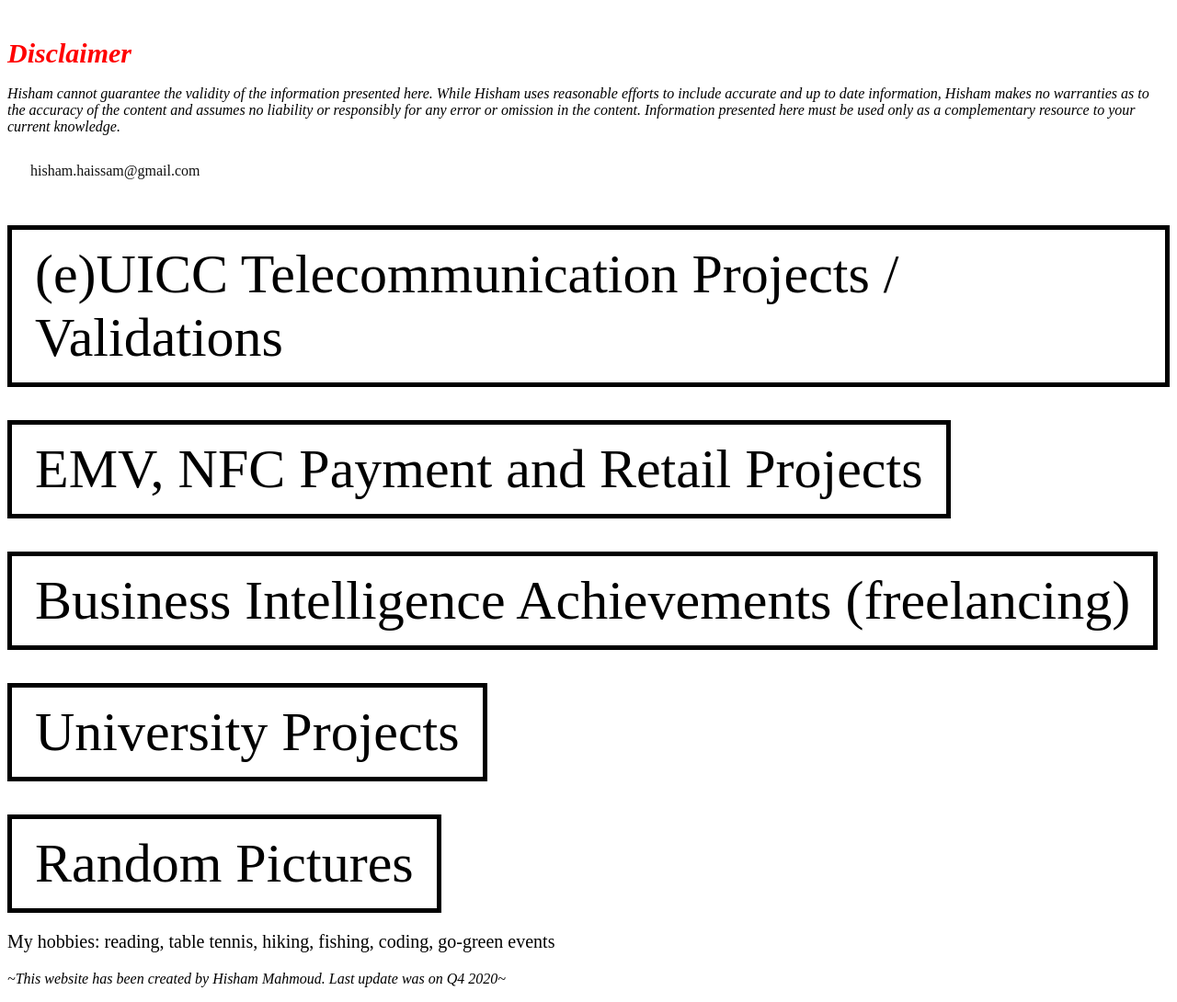
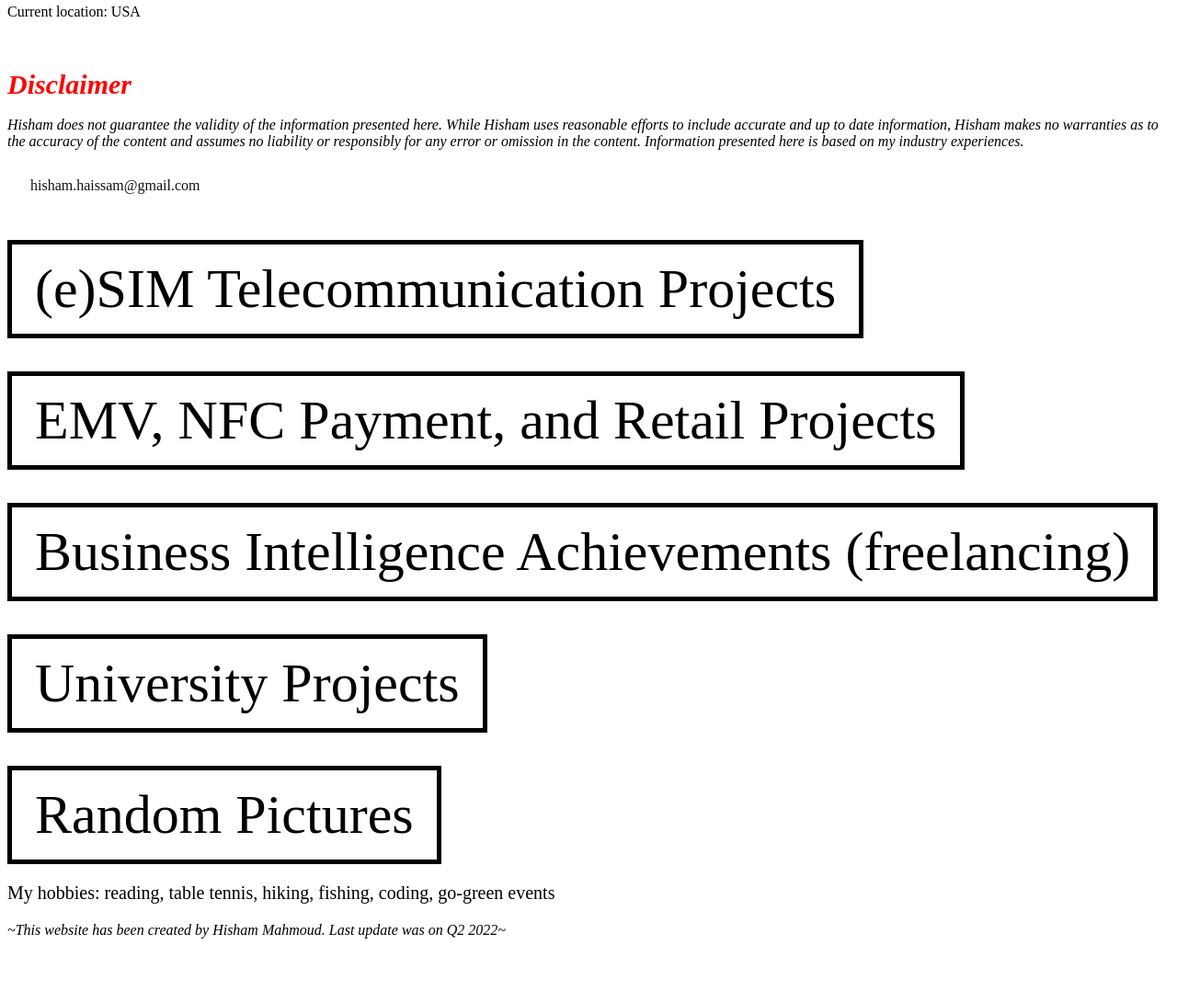
Before and after one commit to hishamhaissam/hishamhaissam.github.io, a plain HTML site: page index.html in a window 1280 px wide. Shown: the part 76-1166 px from the top of the page at 92% size. After the commit the page ends 1113 px from the top, so only its background shows below. Drawn offline with Linux system fonts and the light colour scheme.

Commit message:
Update index.html

```diff
--- a/index.html
+++ b/index.html
@@ -15,6 +15,7 @@ a:link, a:visited {
 	  display: inline-block;
 	}
 
+
 	a:hover, a:active {
 	  background-color: red;
 	}
@@ -28,19 +29,20 @@ div.no_format a
 	</head>
 	<body>
 		<h1>Hisham Mahmoud</h1>
+       <p>Current location: USA</p>
 			</br>
 		<h3 style="color:red;"><i style="font-size:30px">Disclaimer</i></h3>
-	<p><i>Hisham cannot guarantee the validity of the information presented here. While Hisham uses reasonable efforts to include accurate and up to date information, Hisham makes no warranties as to the accuracy of the content and assumes no liability or responsibly for any error or omission in the content. Information presented here must be used only as a complementary resource to your current knowledge.</i></p>
+		<p><i>Hisham does not guarantee the validity of the information presented here. While Hisham uses reasonable efforts to include accurate and up to date information, Hisham makes no warranties as to the accuracy of the content and assumes no liability or responsibly for any error or omission in the content. Information presented here is based on my industry experiences.</i></p>
 		<div class="no_format">
 			<a href="mailto:hisham.haissam@gmail.com">hisham.haissam@gmail.com</a>
 		</div>
 		</br>
 		</br>
-	<a style="font-size:60px" href="UICC.html">(e)UICC Telecommunication Projects / Validations</a>
+		<a style="font-size:60px" href="(e)SIM.html">(e)SIM Telecommunication Projects</a>
 		</br>
 		</br>
 		</br>
-	<a style="font-size:60px" href="EMV.html">EMV, NFC Payment and Retail Projects</a>
+		<a style="font-size:60px" href="EMV.html">EMV, NFC Payment, and Retail Projects</a>
 		</br>
 		</br>
 		</br>
@@ -55,7 +57,7 @@ div.no_format a
 		<a style="font-size:60px" href="Images.html">Random Pictures</a>
 		<p style="font-size:20px">My hobbies: reading, table tennis, hiking, fishing, coding, go-green events</p>
 		<footer>
-		<p><i>~This website has been created by Hisham Mahmoud. Last update was on Q4 2020~</i></p>
+			<p><i>~This website has been created by Hisham Mahmoud. Last update was on Q2 2022~</i></p>
 		</footer>
 	</body>
 	</html>
```
Lines whose indentation alone changed are shown as unchanged.
